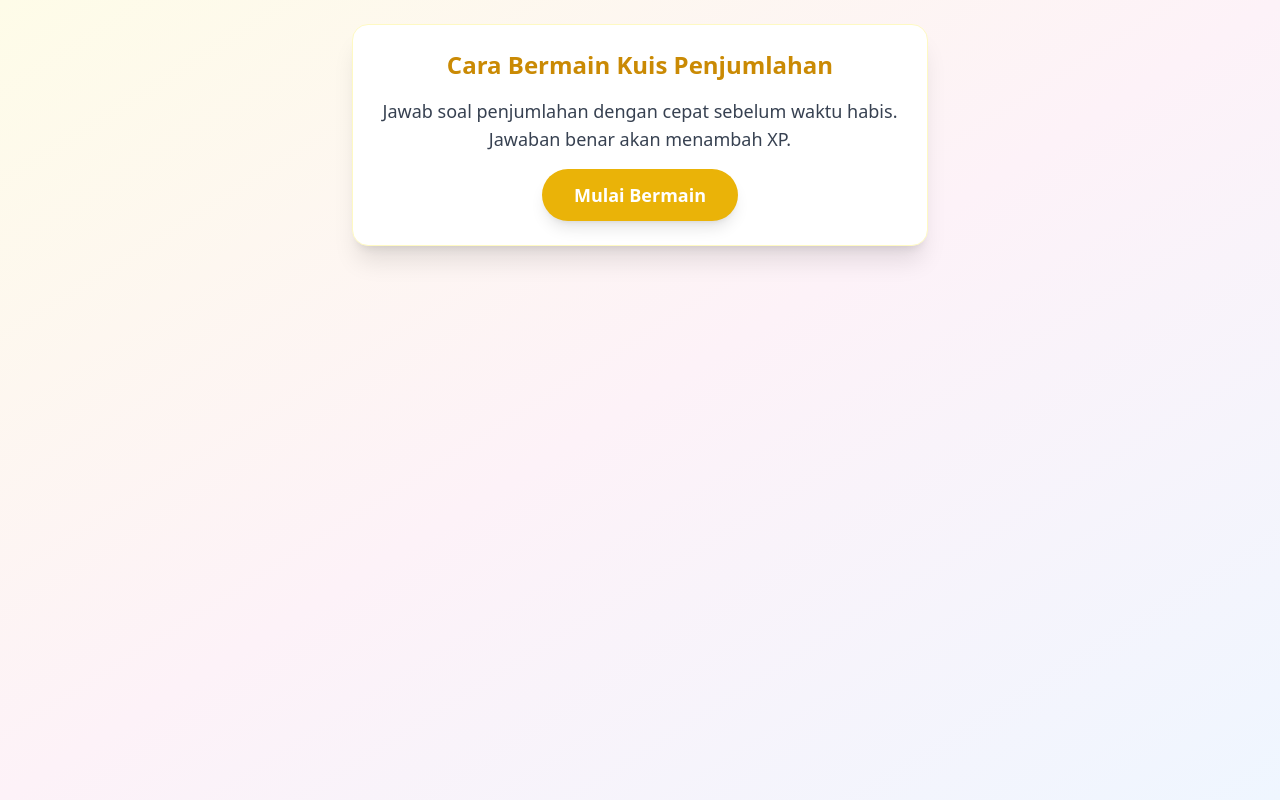
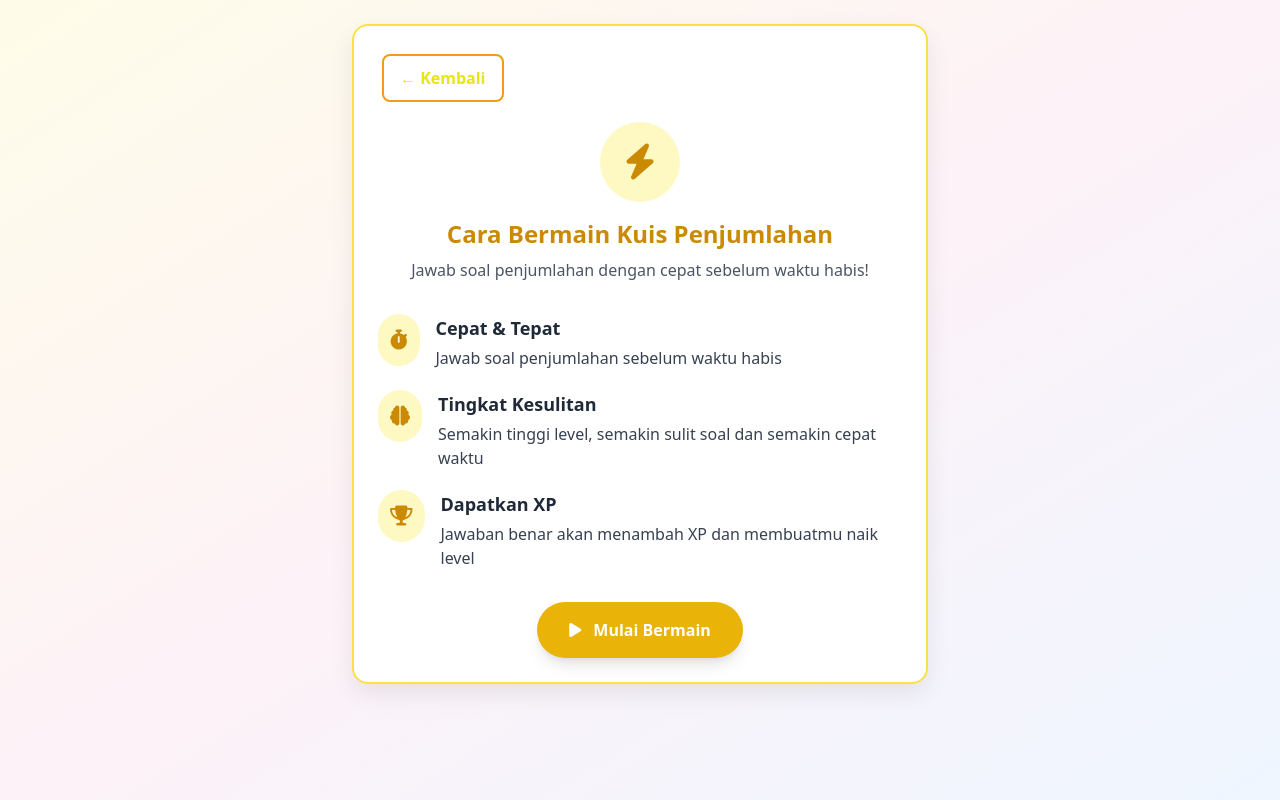
Before and after one commit to PutraVY/Edugames.id, a plain HTML site: page penjumlahan-kuis.html in a window 1280 px wide. Drawn offline with nearby package versions, Linux system fonts and the light colour scheme.

Commit message:
Update penjumlahan-kuis.html

```diff
--- a/penjumlahan-kuis.html
+++ b/penjumlahan-kuis.html
@@ -9,25 +9,114 @@
   <style>
     .countdown { animation: countdown linear forwards; }
     @keyframes countdown { from { width: 100%; } to { width: 0%; } }
+    .game-card {
+      background: white;
+      border-radius: 16px;
+      box-shadow: 0 10px 25px rgba(0, 0, 0, 0.08);
+      border: 2px solid #fde047;
+      transition: all 0.3s ease;
+    }
+    .game-card:hover {
+      transform: translateY(-5px);
+      box-shadow: 0 15px 30px rgba(0, 0, 0, 0.12);
+    }
+    .progress-bar {
+      height: 10px;
+      border-radius: 5px;
+      background: #fef3c7;
+      overflow: hidden;
+    }
+    .progress-fill {
+      height: 100%;
+      background: linear-gradient(90deg, #fcd34d, #fbbf24);
+      transition: width 0.5s ease;
+    }
+
+    .btn {
+  padding: 10px 16px;
+  border-radius: 8px;
+  font-weight: bold;
+  transition: all 0.2s ease;
+  margin: 0.25rem;
+}
+
+.btn-back {
+  background: transparent;
+  border: 2px solid #f39b17;
+  color: #e9e511;
+}
   </style>
 </head>
 <body class="bg-gradient-to-br from-yellow-50 via-pink-50 to-blue-50 min-h-screen p-6 font-sans flex flex-col items-center">
 
-  <!-- Intro Section -->
-  <div id="intro" class="max-w-xl w-full bg-white p-6 rounded-2xl shadow-xl border border-yellow-100">
-    <h2 class="text-2xl font-bold text-yellow-600 mb-4 text-center">Cara Bermain Kuis Penjumlahan</h2>
-    <p class="text-gray-700 text-lg mb-4 text-center">Jawab soal penjumlahan dengan cepat sebelum waktu habis. Jawaban benar akan menambah XP.</p>
-    <div class="text-center">
-      <button onclick="startGame()" class="bg-yellow-500 hover:bg-yellow-600 text-white text-lg font-bold px-8 py-3 rounded-full shadow-lg transition hover:scale-105">Mulai Bermain</button>
+<div id="intro" class="max-w-xl w-full p-6 game-card">
+  <div class="flex justify-between mb-4">
+        <button class="btn btn-back"><a href="penjumlahan.html"> &larr; Kembali</a></button>
+        <div class="text-sm text-gray-600"></div>
+      </div>
+  <div class="text-center mb-8">
+    <div class="w-20 h-20 bg-yellow-100 rounded-full flex items-center justify-center mx-auto mb-4">
+      <i class="fas fa-bolt text-yellow-600 text-4xl"></i>
+    </div>
+    <h2 class="text-2xl font-bold text-yellow-600 mb-2">Cara Bermain Kuis Penjumlahan</h2>
+    <p class="text-gray-600">Jawab soal penjumlahan dengan cepat sebelum waktu habis!</p>
+  </div>
+
+  <div class="space-y-5">
+    <div class="flex items-start">
+      <div class="bg-yellow-100 p-3 rounded-full mr-4 flex-shrink-0">
+        <i class="fas fa-stopwatch text-yellow-600 text-xl"></i>
+      </div>
+      <div>
+        <h3 class="font-bold text-lg text-gray-800 mb-1">Cepat & Tepat</h3>
+        <p class="text-gray-700">Jawab soal penjumlahan sebelum waktu habis</p>
+      </div>
+    </div>
+
+    <div class="flex items-start">
+      <div class="bg-yellow-100 p-3 rounded-full mr-4 flex-shrink-0">
+        <i class="fas fa-brain text-yellow-600 text-xl"></i>
+      </div>
+      <div>
+        <h3 class="font-bold text-lg text-gray-800 mb-1">Tingkat Kesulitan</h3>
+        <p class="text-gray-700">Semakin tinggi level, semakin sulit soal dan semakin cepat waktu</p>
+      </div>
+    </div>
+
+    <div class="flex items-start">
+      <div class="bg-yellow-100 p-3 rounded-full mr-4 flex-shrink-0">
+        <i class="fas fa-trophy text-yellow-600 text-xl"></i>
+      </div>
+      <div>
+        <h3 class="font-bold text-lg text-gray-800 mb-1">Dapatkan XP</h3>
+        <p class="text-gray-700">Jawaban benar akan menambah XP dan membuatmu naik level</p>
+      </div>
     </div>
   </div>
 
+  <div class="text-center mt-8">
+    <button onclick="startGame()" class="bg-yellow-500 hover:bg-yellow-600 text-white font-bold px-8 py-4 rounded-full shadow-lg transition transform hover:scale-105">
+      <i class="fas fa-play mr-2"></i> Mulai Bermain
+    </button>
+  </div>
+</div>
+
   <!-- Game Section -->
   <div id="gameArea" class="hidden max-w-2xl w-full mt-6">
-    <div class="bg-white rounded-2xl shadow-lg p-6">
+    <div class="p-6 game-card">
+      <div class="mb-4">
+        <div class="flex justify-between text-xs text-gray-500 mb-1">
+          <span>Level Progress</span>
+          <span>XP: <span id="xp">0</span> | Level: <span id="level">0</span></span>
+        </div>
+        <div class="progress-bar">
+          <div id="xpProgress" class="progress-fill" style="width: 0%"></div>
+        </div>
+      </div>
+
       <div class="flex justify-between mb-4">
-        <button onclick="backToIntro()" class="text-blue-600 hover:underline font-semibold">&larr; Kembali</button>
-        <div class="text-sm text-gray-600">XP: <span id="xp">0</span> | Level: <span id="level">0</span></div>
+        <button onclick="backToIntro()" class="btn btn-back">&larr; Kembali</button>
+        <div class="text-sm text-gray-600"></div>
       </div>
 
       <h2 class="text-2xl font-bold text-center text-yellow-600 mb-4">⚡ Kuis Cepat Penjumlahan</h2>
@@ -63,6 +152,7 @@
     const choicesContainer = document.getElementById("choices");
     const progressBar = document.getElementById("progressBar");
     const restartBtn = document.getElementById("restartBtn");
+    const xpProgressBar = document.getElementById("xpProgress");
 
     function backToIntro() {
       gameArea.classList.add("hidden");
@@ -76,6 +166,7 @@
       xpDisplay.textContent = xp;
       currentQuestion = 0;
       generateQuestion();
+      updateProgressBar();
     }
 
     function getLevel() {
@@ -86,9 +177,15 @@
       return Math.max(2, 8 - level);
     }
 
+    function updateProgressBar() {
+      const progress = (currentQuestion % 5) / 5 * 100;
+      xpProgressBar.style.width = `${progress}%`;
+    }
+
     function generateQuestion() {
       const level = getLevel();
       levelDisplay.textContent = level;
+      updateProgressBar();
 
       const min = 1 + level * 2;
       const max = 10 + level * 5;
```
